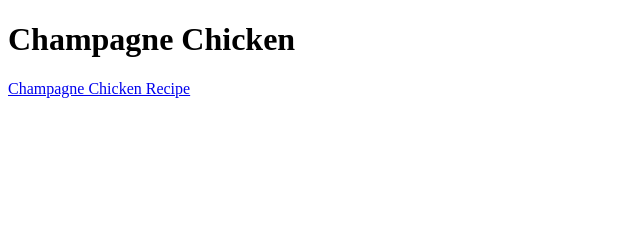
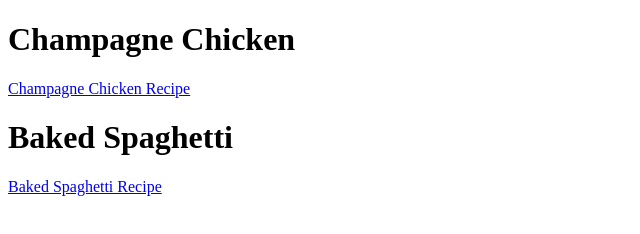
Before and after one commit to Brook1551/odin-recipes, a plain HTML site: page index.html in a window 1280 px wide. Shown: the whole page, without its empty margins (0-640 px from the left). Drawn offline with Linux system fonts and the light colour scheme.

```diff
--- a/index.html
+++ b/index.html
@@ -11,6 +11,9 @@
 
        <a href="recipes/champagne_chicken.html">Champagne Chicken Recipe</a>
 
+       <h1>Baked Spaghetti</h1>
+
+       <a href="recipes/baked_spaghetti.html">Baked Spaghetti Recipe</a>
 
 
 
```
Also changed, not shown: recipes/classic_chicken_cordon_bleu.html (added).
